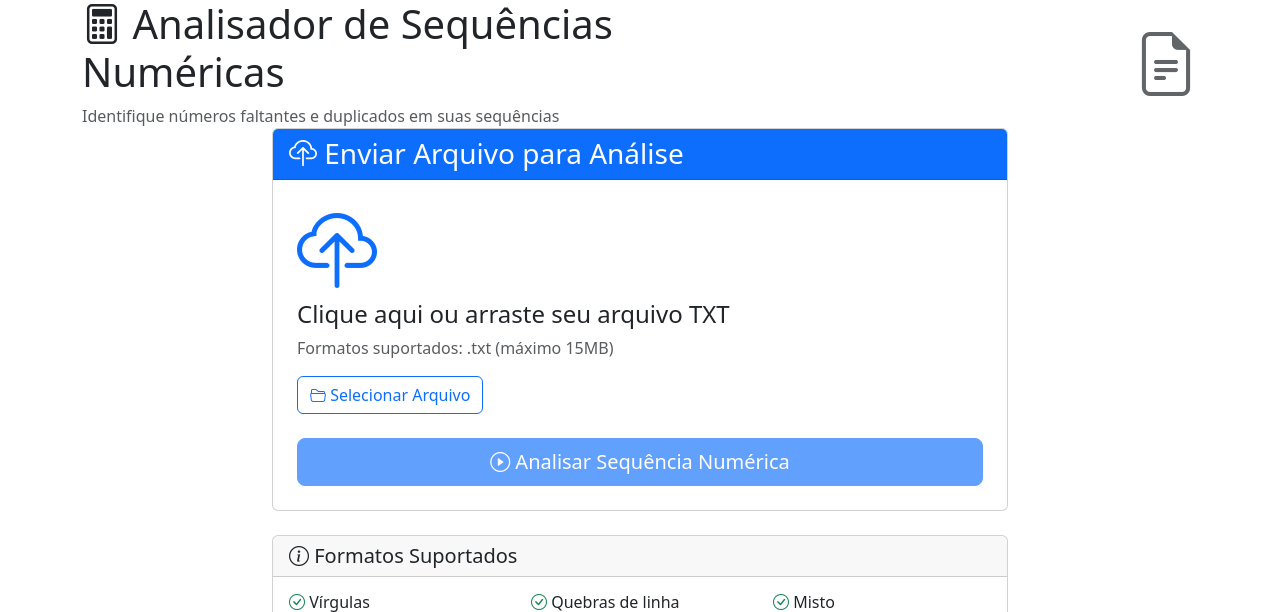
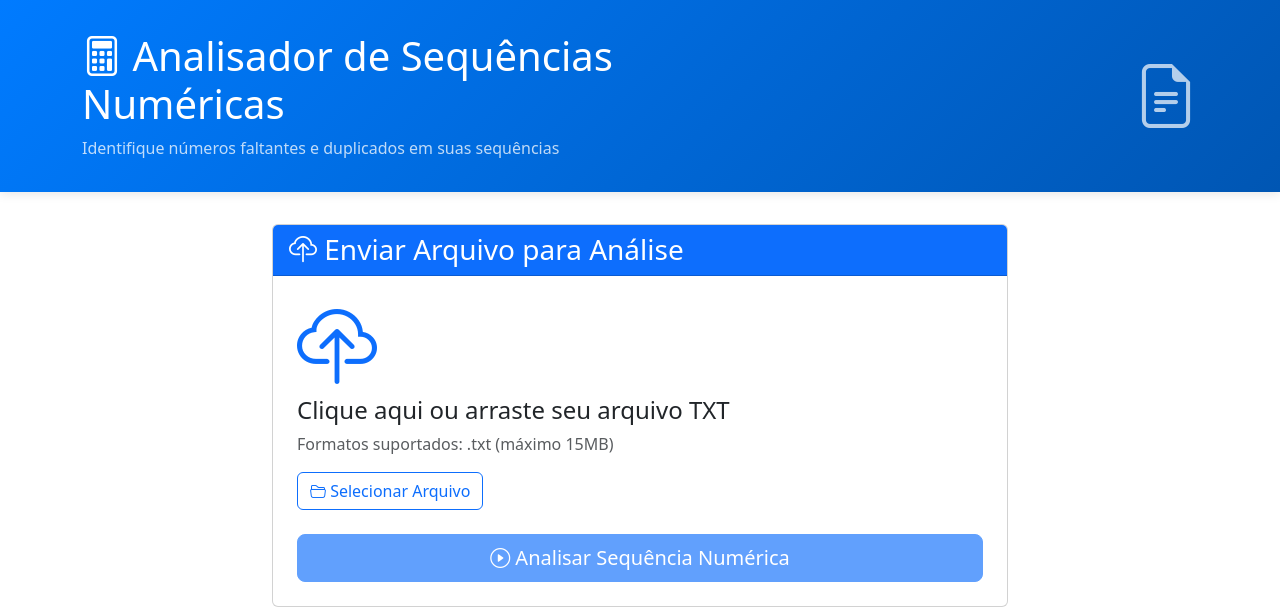
Before and after one commit to ricardogdz1/NotasFaltantes2, a Django app: page / in a window 1280 px wide. Shown: the top 612 px of the page. Run offline with Django 5.2, Linux system fonts and the light colour scheme.

Commit message:
Update base.html

```diff
--- a/analisador/templates/analisador/base.html
+++ b/analisador/templates/analisador/base.html
@@ -15,6 +15,16 @@
 
     <!-- Custom CSS -->
     <link rel="stylesheet" type="text/css" href="{% static 'analisador/css/styles.css' %}">
+    <style>
+    div.header {
+    background: linear-gradient(135deg, #007bff, #0056b3) !important;
+    background-color: #007bff !important;
+    color: white !important;
+    padding: 2rem 0 !important;
+    margin-bottom: 2rem !important;
+    box-shadow: 0 2px 10px rgba(0,0,0,0.1) !important;
+    }
+    </style>
 
     {% block extra_css %}{% endblock %}
 </head>
```
